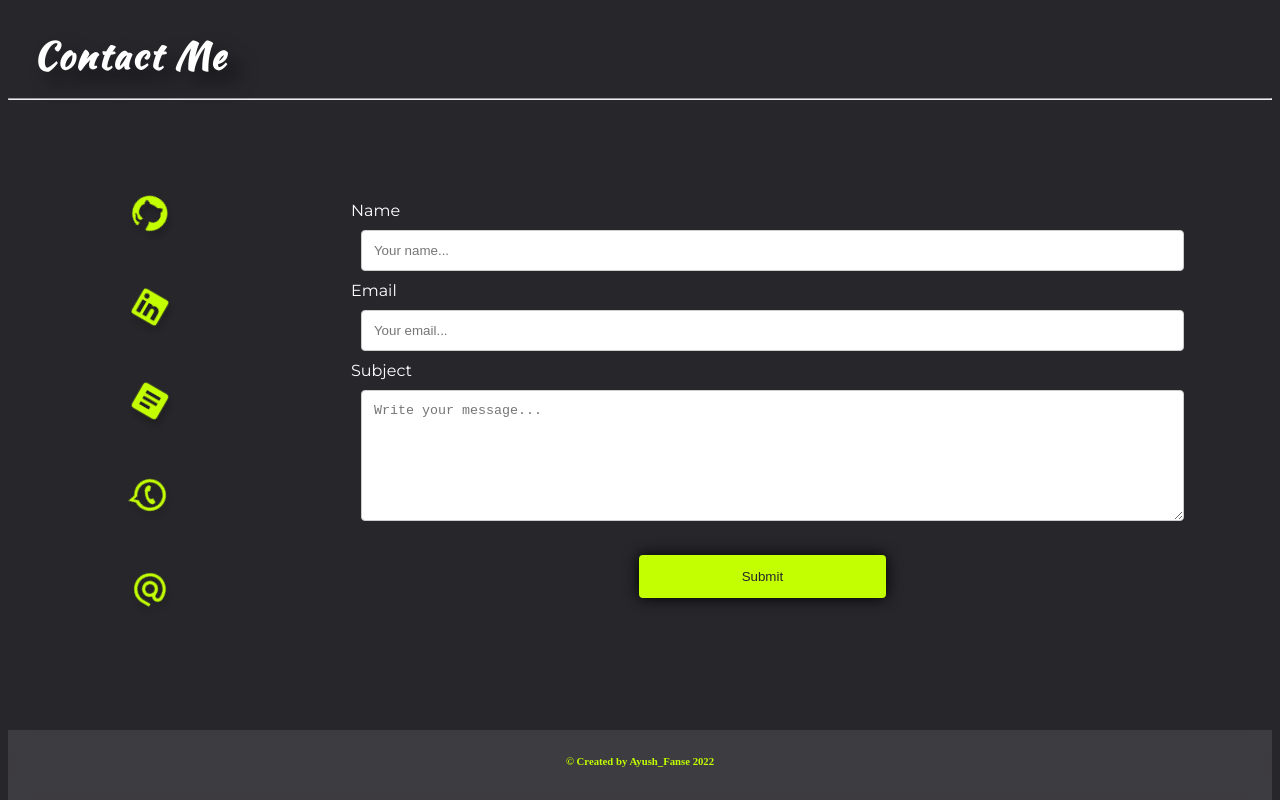
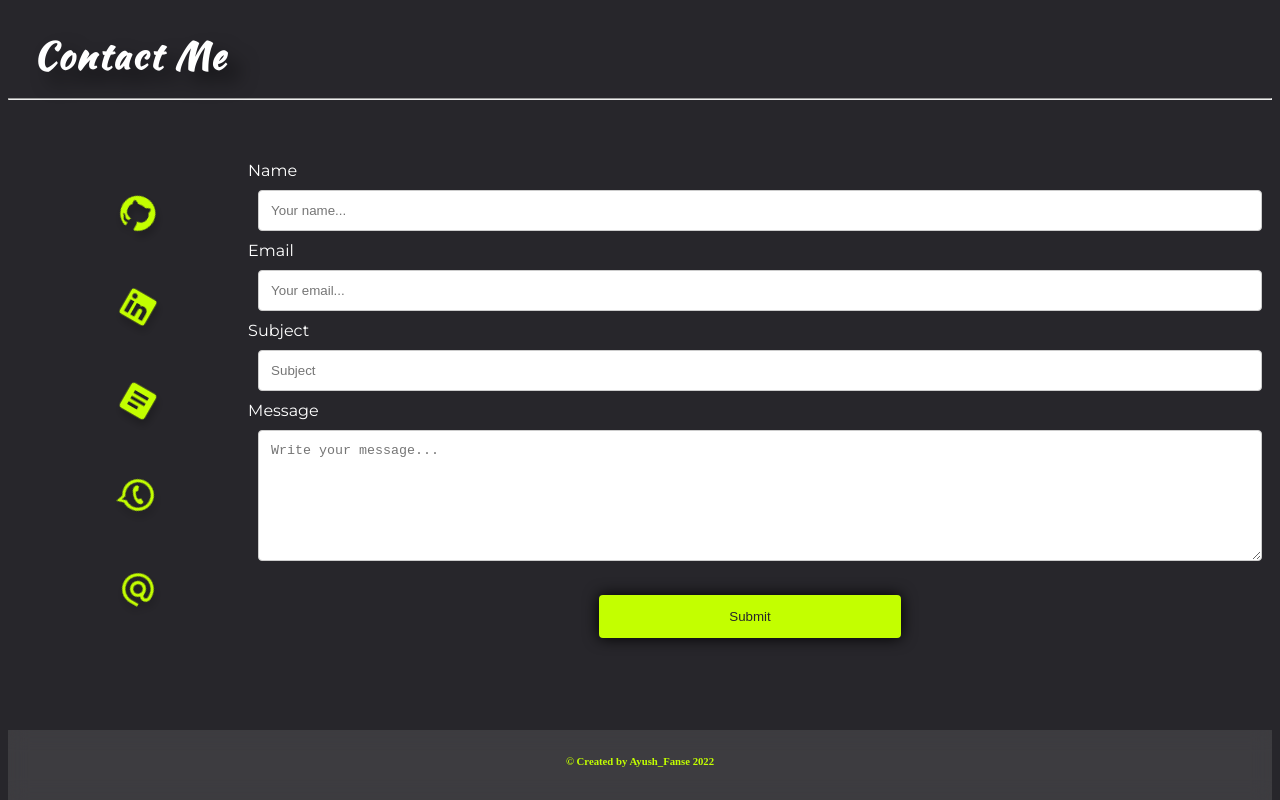
Before and after one commit to AyushFanse/Ayush_Fanse_Portfolio, a React (Create React App) app: page / in a window 1280 px wide. Shown: the part 3594-4394 px from the top of the page. Built offline with nearby package versions, Linux system fonts and the light colour scheme; a web font is replaced by a local one.

Commit message:
Ayush_Fanse_Portfolio

```diff
--- a/src/Pages/Contact__.js
+++ b/src/Pages/Contact__.js
@@ -15,6 +15,7 @@ const Contact__ = () => {
     if (
       contactForm.current.name.value &&
       contactForm.current.email.value &&
+      contactForm.current.subject.value &&
       contactForm.current.message.value
     ) {
       emailjs
@@ -59,7 +60,13 @@ const Contact__ = () => {
         {error ? <Error msg={error} /> : null}
         <form ref={contactForm} onSubmit={sendEmail}>
           <label htmlFor='name'>Name</label>
-          <input type='text' id='name' name='name' placeholder='Your name...' />
+          <input
+            type='text'
+            id='name'
+            name='name'
+            placeholder='Your name...'
+            required
+          />
 
           <label htmlFor='email'>Email</label>
           <input
@@ -67,15 +74,26 @@ const Contact__ = () => {
             id='email'
             name='email'
             placeholder='Your email...'
+            required
           />
 
-          <label htmlFor='message'>Subject</label>
+          <label htmlFor='subject'>Subject</label>
+          <input
+            type='text'
+            id='subject'
+            name='subject'
+            placeholder='Subject'
+            required
+          />
+
+          <label htmlFor='message'>Message</label>
           <textarea
             className='textArea'
             id='message'
             rows='7'
             name='message'
             placeholder='Write your message...'
+            required
           />
 
           <div className='buttonSubmitOut'>
```
